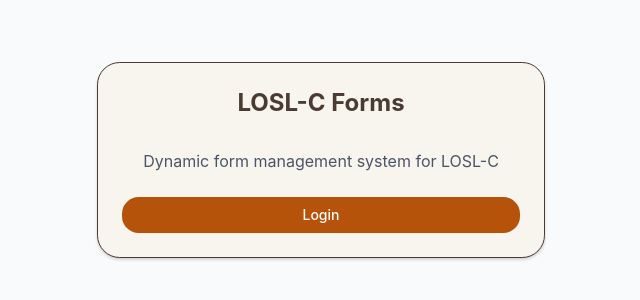
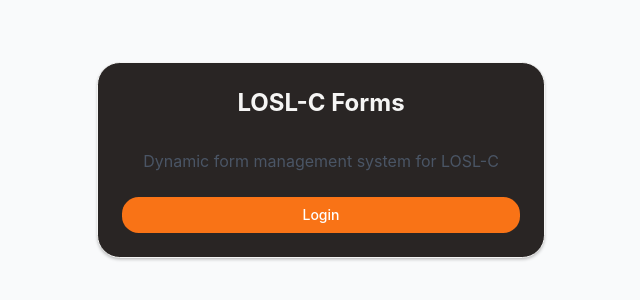
Before and after one commit to LOSLC/openforms, a Next.js app in the folder frontend/: page / in a window 1280 px wide. Shown: the part 240-540 px from the top of the page, without its empty margins (319-959 px from the left). Built offline with nearby package versions, Linux system fonts and the light colour scheme; no server answers.

Commit message:
feat: integrate theme provider and switcher into layout
- Wrap app with ThemeProvider for theme management
- Add ThemeSwitcher component to root layout
- Set default theme to dark mode
- Add background class to body for theme consistency

```diff
--- a/frontend/src/app/layout.tsx
+++ b/frontend/src/app/layout.tsx
@@ -3,6 +3,8 @@
 import "./globals.css";
 import { QueryProvider } from "@/components/providers/query-provider";
 import { Toaster } from "sonner";
+import { ThemeProvider } from "@/components/providers/theme-provider";
+import ThemeSwitcher from "@/components/core/theme-switcher";
 
 const geistSans = Geist({
   variable: "--font-geist-sans",
@@ -28,11 +30,14 @@
   return (
     <html lang="en">
       <body
-        className={`${geistSans.variable} ${geistMono.variable} antialiased`}
+        className={`${geistSans.variable} ${geistMono.variable} antialiased relative bg-background`}
       >
         <QueryProvider>
-          {children}
-          <Toaster />
+          <ThemeProvider attribute={"class"} defaultTheme="dark">
+            <ThemeSwitcher />
+            {children}
+            <Toaster />
+          </ThemeProvider>
         </QueryProvider>
       </body>
     </html>
```
